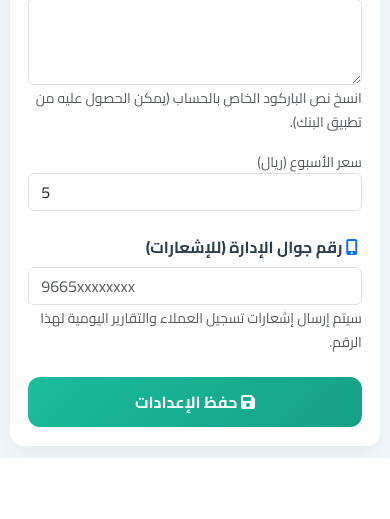
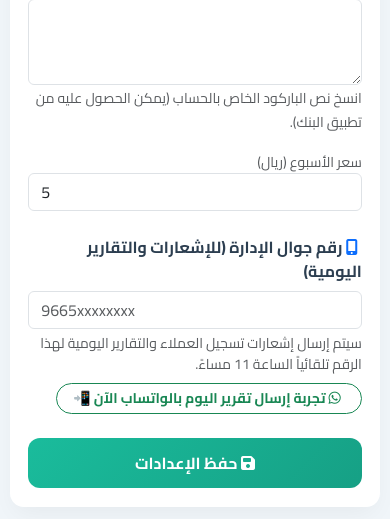
Before and after one commit to turky4500/haraj-saas, a Flask app: page /admin_settings in a window 390 px wide. Shown: the part 1421-1940 px from the top of the page. Before the commit the page ends 1879 px from the top, so only its background shows below. Run offline with Flask 3, Linux system fonts and the light colour scheme; a user stored in the database is signed in; tables that the repository leaves empty hold one stand-in row (values such as "Sample post").

Commit message:
Fix daily admin stats WhatsApp report: set admin_phone, ensure daily 23:00 dispatch, and add instant test report button

```diff
--- a/app.py
+++ b/app.py
@@ -1716,6 +1716,32 @@ def admin_settings():
 
     return render_template('admin_settings.html', settings=settings, notify=notify)
 
+@app.route('/admin/send_test_daily_report')
+@login_required
+def admin_send_test_daily_report():
+    if current_user.role != 'admin':
+        return redirect(url_for('user_dashboard'))
+
+    notify = AdminNotifySettings.query.first()
+    if not notify or not notify.admin_phone:
+        flash('يرجى كتابة رقم جوال الإدارة في الإعدادات وحفظه أولاً!', 'danger')
+        return redirect(url_for('admin_settings'))
+
+    settings = SystemSettings.query.first()
+    token = settings.active_whatsapp_token if settings else "sau11zbtz1ruma8o2k5tt"
+    url = settings.active_whatsapp_url if settings else "http://127.0.0.1:3000/api/v1/send"
+
+    ds = get_daily_stats()
+    msg = f"📊 [تقرير تجريبي] تقرير اليوم لمنصة (راصد حراج):\n\n👥 زوار بشريين: {ds['visitors']}\n🤖 زيارات الروبوت: {ds['bot_visits']}\n🆕 تسجيلات جديدة: {ds['registrations']}\n💬 رسائل أُرسلت: {ds['messages_sent']}\n\nيعطيك العافية 🚀"
+
+    success = send_whatsapp(create_session(), token, notify.admin_phone, msg, url=url)
+    if success:
+        flash(f'✅ تم إرسال التقرير اليومي التجريبي بنجاح إلى جوال الإدارة ({notify.admin_phone}).', 'success')
+    else:
+        flash('❌ تعذر إرسال التقرير. تأكد من تفعيل وتجهيز بوابة الواتساب.', 'danger')
+
+    return redirect(url_for('admin_settings'))
+
 @app.route('/admin_add_user', methods=['GET', 'POST'])
 @login_required
 def admin_add_user():
--- a/templates/admin_settings.html
+++ b/templates/admin_settings.html
@@ -98,9 +98,12 @@
 
         <!-- رقم جوال الإدارة -->
         <div class="mb-4">
-            <label class="form-label fw-bold"><i class="fas fa-mobile-alt text-primary ms-1"></i> رقم جوال الإدارة (للإشعارات)</label>
-            <input type="text" name="admin_phone" class="form-control" dir="ltr" placeholder="9665xxxxxxxx" value="{{ notify.admin_phone if notify else '' }}">
-            <small class="text-muted">سيتم إرسال إشعارات تسجيل العملاء والتقارير اليومية لهذا الرقم.</small>
+            <label class="form-label fw-bold"><i class="fas fa-mobile-alt text-primary ms-1"></i> رقم جوال الإدارة (للإشعارات والتقارير اليومية)</label>
+            <input type="text" name="admin_phone" class="form-control mb-1" dir="ltr" placeholder="9665xxxxxxxx" value="{{ notify.admin_phone if notify else '' }}">
+            <small class="text-muted d-block mb-2">سيتم إرسال إشعارات تسجيل العملاء والتقارير اليومية لهذا الرقم تلقائياً الساعة 11 مساءً.</small>
+            <a href="{{ url_for('admin_send_test_daily_report') }}" class="btn btn-outline-success btn-sm fw-bold rounded-pill px-3">
+                <i class="fab fa-whatsapp ms-1"></i> تجربة إرسال تقرير اليوم بالواتساب الآن 📲
+            </a>
         </div>
 
         <div class="d-grid">
```
